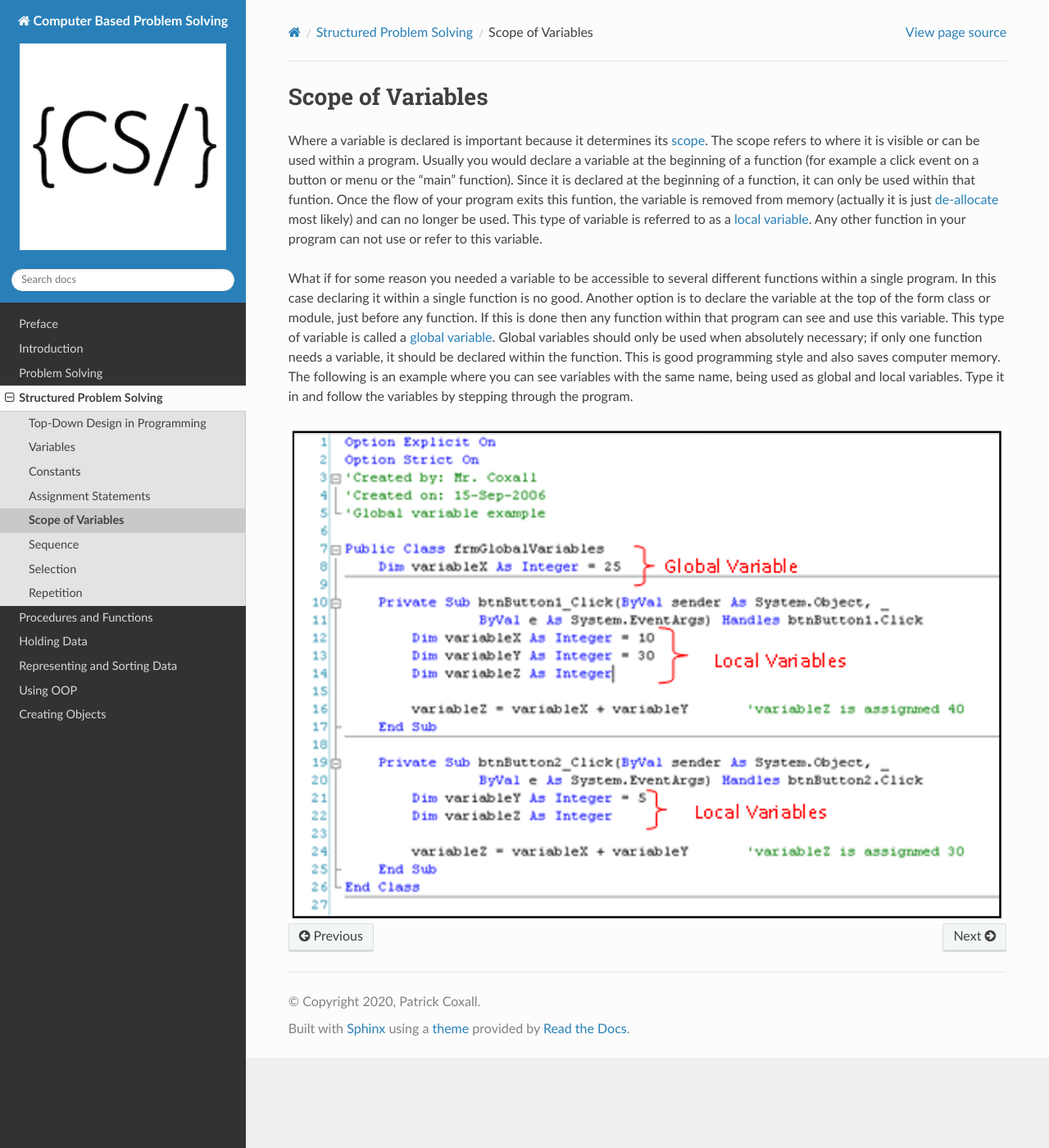
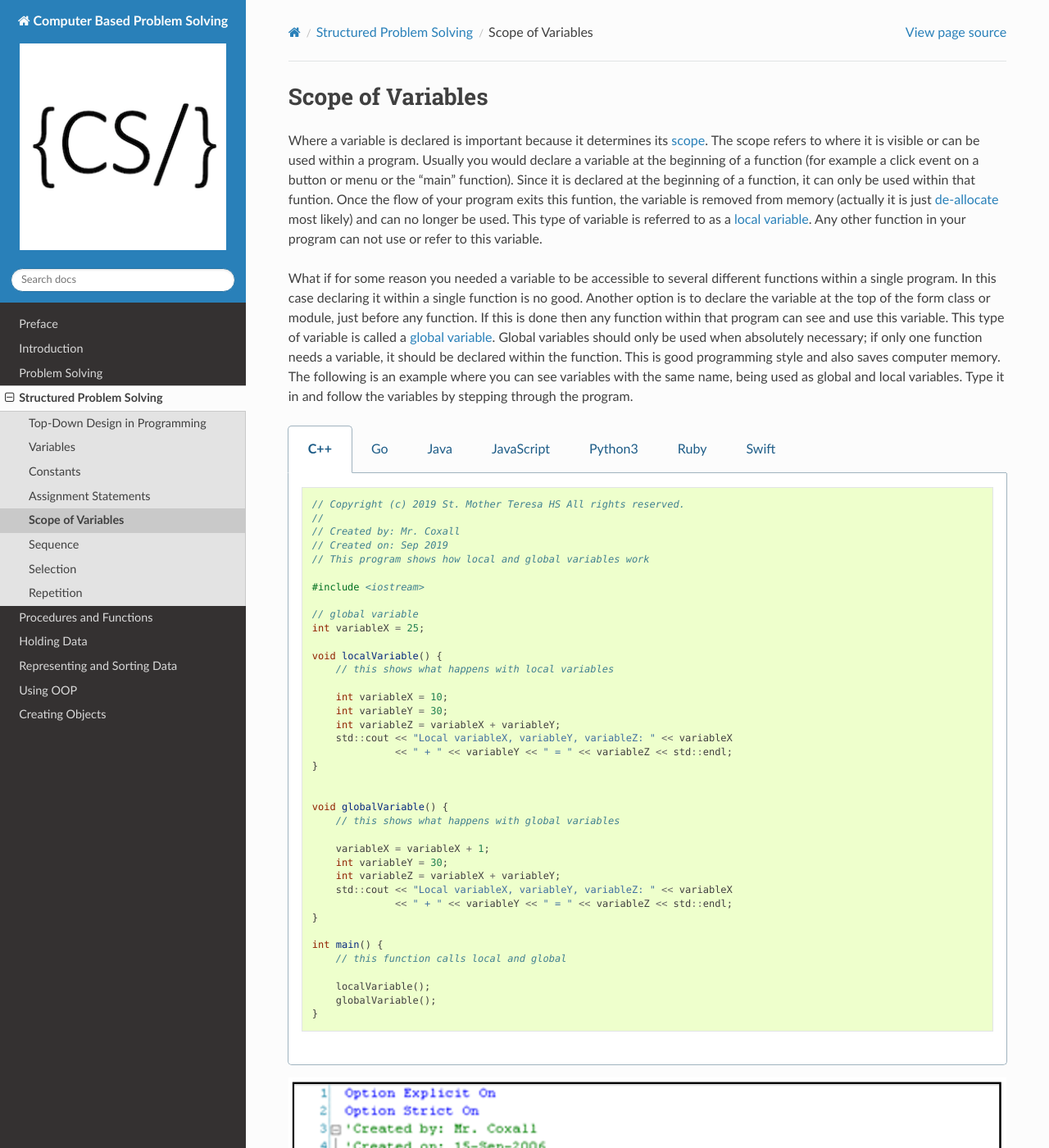
Before and after one commit to Mr-Coxall/Computer-Based-Problem-Solving, a Sphinx documentation site: the page built from docs/structured-problem-solving/scope-of-variables.rst, in a window 1280 px wide and 1400 px high. Shown: the whole window at 82% size. Built offline with Sphinx 7.4.7 and the Read the Docs theme 2.0.0, drawn with Linux system fonts in a browser that asks for light colours; pages that are not in the unit, such as notebooks, are missing from menus.

Commit message:
local and global variable code examples

```diff
--- a/docs/structured-problem-solving/scope-of-variables.rst
+++ b/docs/structured-problem-solving/scope-of-variables.rst
@@ -7,6 +7,122 @@ Where a variable is declared is important because it determines its `scope <http
 
 What if for some reason you needed a variable to be accessible to several different functions within a single program. In this case declaring it within a single function is no good. Another option is to declare the variable at the top of the form class or module, just before any function. If this is done then any function within that program can see and use this variable. This type of variable is called a `global variable <https://en.wikipedia.org/wiki/Global_variable>`_. Global variables should only be used when absolutely necessary; if only one function needs a variable, it should be declared within the function. This is good programming style and also saves computer memory. The following is an example where you can see variables with the same name, being used as global and local variables. Type it in and follow the variables by stepping through the program.
 
+.. tabs::
+
+  .. group-tab:: C++
+
+    .. code-block:: C++
+
+	// Copyright (c) 2019 St. Mother Teresa HS All rights reserved.
+	//
+	// Created by: Mr. Coxall
+	// Created on: Sep 2019
+	// This program shows how local and global variables work
+
+	#include <iostream>
+
+	// global variable
+	int variableX = 25;
+
+	void localVariable() {
+	    // this shows what happens with local variables
+
+	    int variableX = 10;
+	    int variableY = 30;
+	    int variableZ = variableX + variableY;
+	    std::cout << "Local variableX, variableY, variableZ: " << variableX
+	              << " + " << variableY << " = " << variableZ << std::endl;
+	}
+
+
+	void globalVariable() {
+	    // this shows what happens with global variables
+
+	    variableX = variableX + 1;
+	    int variableY = 30;
+	    int variableZ = variableX + variableY;
+	    std::cout << "Local variableX, variableY, variableZ: " << variableX
+	              << " + " << variableY << " = " << variableZ << std::endl;
+	}
+
+	int main() {
+	    // this function calls local and global
+
+	    localVariable();
+	    globalVariable();
+	}
+
+
+  .. group-tab:: Go
+
+    .. code-block:: Go
+
+      // This program shows how local and global variables work
+
+  .. group-tab:: Java
+
+    .. code-block:: Java
+
+       // This program shows how local and global variables work
+
+  .. group-tab:: JavaScript
+
+    .. code-block:: JavaScript
+
+       // This program shows how local and global variables work
+
+  .. group-tab:: Python3
+
+    .. code-block:: Python
+
+	#!/usr/bin/env python3
+
+	# Created by: Mr. Coxall
+	# Created on: Sept 2019
+	# This program shows how local and global variables work
+
+	# global variable
+	variable_X = 25
+
+
+	def local_variable():
+	    # this shows what happens with local variables
+
+	    variable_X = 10
+	    variable_Y = 30
+	    variable_Z = variable_X + variable_Y
+	    print("Local variable_X, variable_Y, variable_Z: {0} + {1} = {2}".
+	          format(variable_X, variable_Y, variable_Z))
+
+
+	def global_variable():
+	    # this shows what happens with global variables
+
+	    global variable_X
+	    variable_X = variable_X + 1
+	    variable_Y = 30
+	    variable_Z = variable_X + variable_Y
+	    print("Global variable_X, variable_Y, variable_Z: {0} + {1} = {2}".
+	          format(variable_X, variable_Y, variable_Z))
+
+
+	local_variable()
+	global_variable()
+
+
+  .. group-tab:: Ruby
+
+    .. code-block:: Ruby
+
+       # This program shows how local and global variables work
+
+  .. group-tab:: Swift
+
+    .. code-block:: Swift
+
+      // This program shows how local and global variables work
+
+
 .. image:: ./images/global-and-local-variables.png
    :alt: Global and Local Variables
    :align: center
```
Also changed, not shown: docs/structured-problem-solving/constants.rst (+6 -4 lines), 1 other file.
